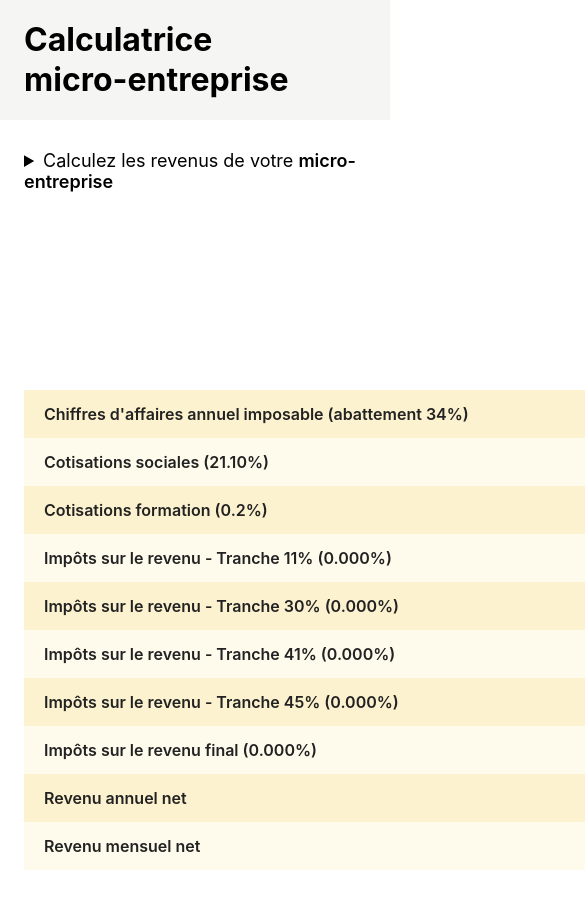
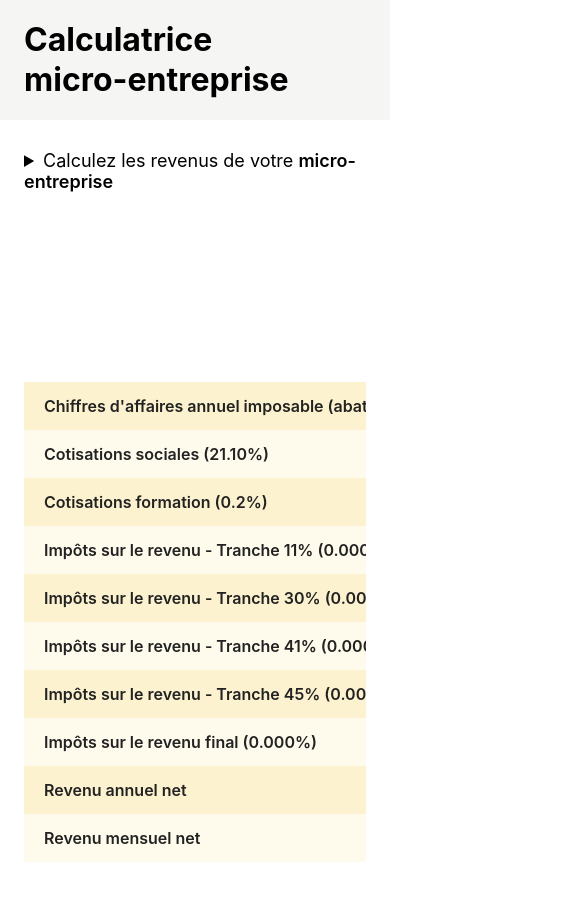
Before and after one commit to mlaopane/calculatrice-micro-entreprise, a Svelte app: page / in a window 390 px wide. Shown: the top 908 px of the page, 585 px wide, since content can reach past the window. Built offline with nearby package versions, Linux system fonts and the light colour scheme.

Commit message:
feat: make calculator table responsive

```diff
--- a/src/app/CalculatorMainTable.svelte
+++ b/src/app/CalculatorMainTable.svelte
@@ -1,11 +1,12 @@
 <script lang="ts">
+  import Table from '../lib/Table.svelte';
   import TableCell from '../lib/TableCell.svelte';
   import TableNumberCell from '../lib/TableNumberCell.svelte';
   import TableRow from '../lib/TableRow.svelte';
   import { calculatorViewModel } from './calculatorViewModel';
 </script>
 
-<table id="calculator_main_table">
+<Table id="calculator_main_table" style="margin-top: 3.2rem;">
   <tbody>
     <TableRow>
       <TableCell>
@@ -84,13 +85,11 @@
       >
     </TableRow>
   </tbody>
-</table>
+</Table>
 
 <style>
-  table {
-    border-collapse: collapse;
-    margin-top: 4rem;
-    min-width: 64rem;
+  tbody {
+    display: table;
     width: 100%;
   }
 </style>
--- /dev/null
+++ b/src/lib/Table.svelte
@@ -0,0 +1,15 @@
+<script lang="ts">
+  export let id: string;
+</script>
+
+<table {...$$restProps} {id}>
+  <slot />
+</table>
+
+<style>
+  table {
+    border-collapse: collapse;
+    display: block;
+    overflow-x: scroll;
+  }
+</style>
```
